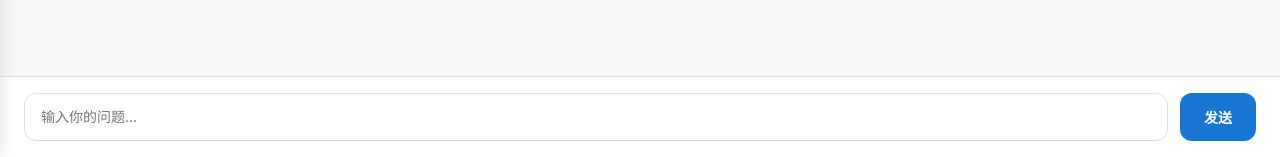
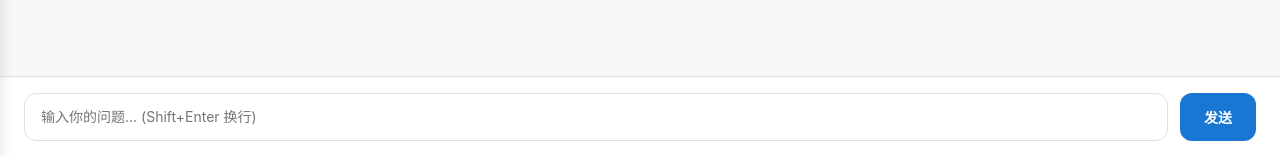
Before and after one commit to zdco/knowledge-chat, a Flask app: page /kchat/chat in a window 1280 px wide. Shown: the part 643-800 px from the top of the page. Run offline with Flask 3, Linux system fonts and the light colour scheme; some libraries are stand-ins or nearby versions.

Commit message:
chore: 输入框 placeholder 提示 Shift+Enter 换行

```diff
--- a/templates/chat.html
+++ b/templates/chat.html
@@ -153,7 +153,7 @@ body{font-family:-apple-system,BlinkMacSystemFont,"Segoe UI",Roboto,sans-serif;b
 <div class="input-area">
   <button class="upload-btn" id="uploadBtn" onclick="document.getElementById('fileInput').click()" title="上传文件"><svg viewBox="0 0 24 24" stroke-linecap="round" stroke-linejoin="round"><path d="M21.44 11.05l-9.19 9.19a6 6 0 01-8.49-8.49l9.19-9.19a4 4 0 015.66 5.66l-9.2 9.19a2 2 0 01-2.83-2.83l8.49-8.48"/></svg>上传文件</button>
   <input type="file" id="fileInput" multiple accept=".log,.txt,.zip,.tar,.gz,.tgz,.png,.jpg,.jpeg" style="display:none" onchange="handleFileSelect(this.files)">
-  <textarea id="userInput" placeholder="输入你的问题..." rows="1" onkeydown="handleKey(event)"></textarea>
+  <textarea id="userInput" placeholder="输入你的问题... (Shift+Enter 换行)" rows="1" onkeydown="handleKey(event)"></textarea>
   <button id="sendBtn" onclick="sendMessage()">发送</button>
 </div>
 <script>
```
